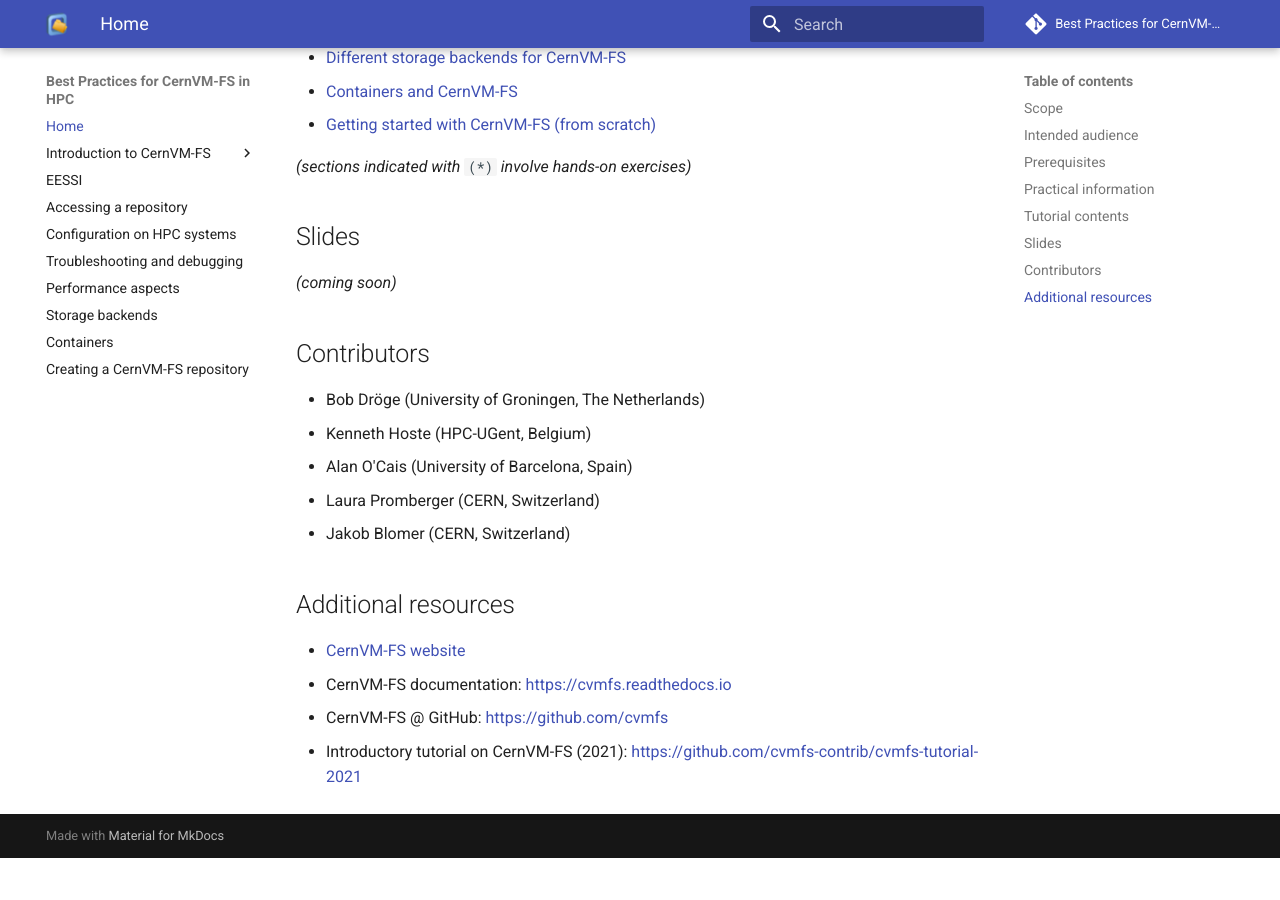
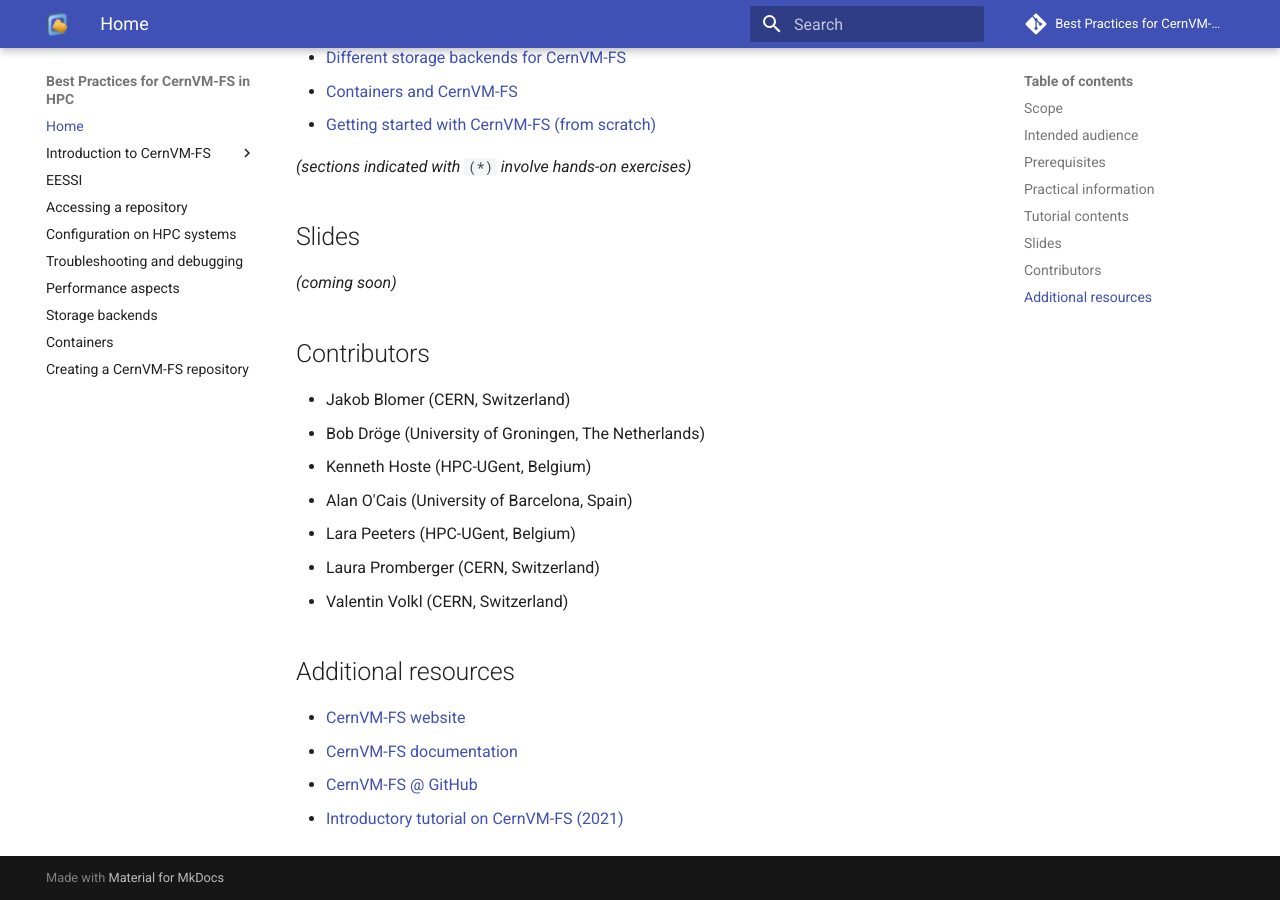
Before and after one commit to multixscale/cvmfs-tutorial-hpc-best-practices, an MkDocs documentation site: the page built from docs/index.md, in a window 1280 px wide and 900 px high, scrolled down 1396 px. Built offline with MkDocs 1.6.1 and Material for MkDocs 9.7.7, drawn with Linux system fonts in a browser that asks for light colours; comment, search, counter and statistics services are not loaded; before the commit the page ends 2254 px from its top, so only the background shows below that.

Commit message:
fix links to additional resources + add Lara and Valentin as contributors

```diff
--- a/docs/index.md
+++ b/docs/index.md
@@ -57,15 +57,17 @@
 
 ## Contributors
 
+* Jakob Blomer (CERN, Switzerland)
 * Bob Dröge (University of Groningen, The Netherlands)
 * Kenneth Hoste (HPC-UGent, Belgium)
 * Alan O'Cais (University of Barcelona, Spain)
+* Lara Peeters (HPC-UGent, Belgium)
 * Laura Promberger (CERN, Switzerland)
-* Jakob Blomer (CERN, Switzerland)
+* Valentin Volkl (CERN, Switzerland)
 
 ## Additional resources
 
 * [CernVM-FS website](https://cernvm.cern.ch/fs)
-* CernVM-FS documentation: [https://cvmfs.readthedocs.io](https://cvmfs.readthedocs.io)
-* CernVM-FS @ GitHub: [https://github.com/cvmfs](https://github.com/cvmfs)
-* Introductory tutorial on CernVM-FS (2021): [https://github.com/cvmfs-contrib/cvmfs-tutorial-2021](https://github.com/cvmfs-contrib/cvmfs-tutorial-2021)
+* [CernVM-FS documentation](https://cvmfs.readthedocs.io)
+* [CernVM-FS @ GitHub](https://github.com/cvmfs)
+* [Introductory tutorial on CernVM-FS (2021)](https://cvmfs-contrib.github.io/cvmfs-tutorial-2021)
```
